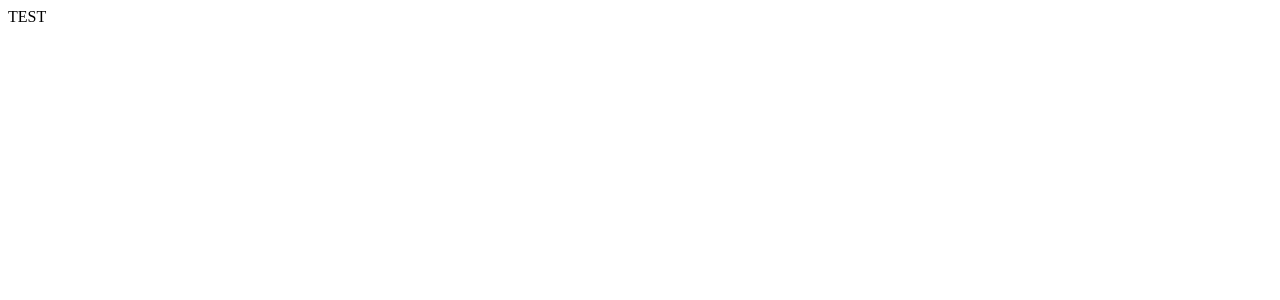
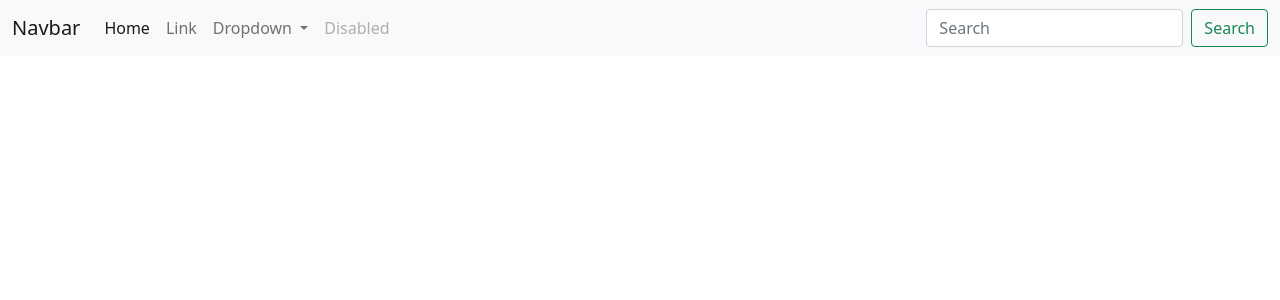
Before and after one commit to fzemi/webShop, a Vue app: page / in a window 1280 px wide. Shown: the top 300 px of the page. Built offline with nearby package versions, Linux system fonts and the light colour scheme.

Commit message:
dodanie bootstrapa

```diff
--- a/public/index.html
+++ b/public/index.html
@@ -5,6 +5,7 @@
     <meta http-equiv="X-UA-Compatible" content="IE=edge">
     <meta name="viewport" content="width=device-width,initial-scale=1.0">
     <link rel="icon" href="<%= BASE_URL %>favicon.ico">
+    <link href="https://cdn.jsdelivr.net/npm/bootstrap@5.0.2/dist/css/bootstrap.min.css" rel="stylesheet" integrity="sha384-EVSTQN3/azprG1Anm3QDgpJLIm9Nao0Yz1ztcQTwFspd3yD65VohhpuuCOmLASjC" crossorigin="anonymous">
     <title><%= htmlWebpackPlugin.options.title %></title>
   </head>
   <body>
@@ -13,5 +14,6 @@
     </noscript>
     <div id="app"></div>
     <!-- built files will be auto injected -->
+    <script src="https://cdn.jsdelivr.net/npm/bootstrap@5.0.2/dist/js/bootstrap.bundle.min.js" integrity="sha384-MrcW6ZMFYlzcLA8Nl+NtUVF0sA7MsXsP1UyJoMp4YLEuNSfAP+JcXn/tWtIaxVXM" crossorigin="anonymous"></script>
   </body>
 </html>
--- a/src/App.vue
+++ b/src/App.vue
@@ -1,5 +1,40 @@
 <template>
-  TEST
+  <nav class="navbar navbar-expand-lg navbar-light bg-light">
+  <div class="container-fluid">
+    <a class="navbar-brand" href="#">Navbar</a>
+    <button class="navbar-toggler" type="button" data-bs-toggle="collapse" data-bs-target="#navbarSupportedContent" aria-controls="navbarSupportedContent" aria-expanded="false" aria-label="Toggle navigation">
+      <span class="navbar-toggler-icon"></span>
+    </button>
+    <div class="collapse navbar-collapse" id="navbarSupportedContent">
+      <ul class="navbar-nav me-auto mb-2 mb-lg-0">
+        <li class="nav-item">
+          <a class="nav-link active" aria-current="page" href="#">Home</a>
+        </li>
+        <li class="nav-item">
+          <a class="nav-link" href="#">Link</a>
+        </li>
+        <li class="nav-item dropdown">
+          <a class="nav-link dropdown-toggle" href="#" id="navbarDropdown" role="button" data-bs-toggle="dropdown" aria-expanded="false">
+            Dropdown
+          </a>
+          <ul class="dropdown-menu" aria-labelledby="navbarDropdown">
+            <li><a class="dropdown-item" href="#">Action</a></li>
+            <li><a class="dropdown-item" href="#">Another action</a></li>
+            <li><hr class="dropdown-divider"></li>
+            <li><a class="dropdown-item" href="#">Something else here</a></li>
+          </ul>
+        </li>
+        <li class="nav-item">
+          <a class="nav-link disabled" href="#" tabindex="-1" aria-disabled="true">Disabled</a>
+        </li>
+      </ul>
+      <form class="d-flex">
+        <input class="form-control me-2" type="search" placeholder="Search" aria-label="Search">
+        <button class="btn btn-outline-success" type="submit">Search</button>
+      </form>
+    </div>
+  </div>
+</nav>
 </template>
 
 <script>
```
